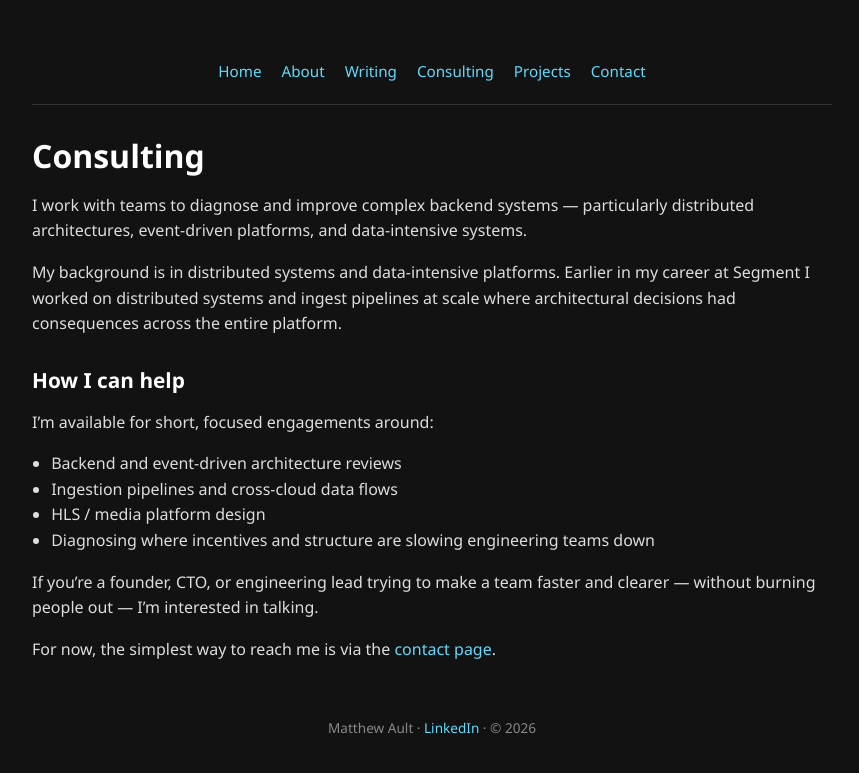
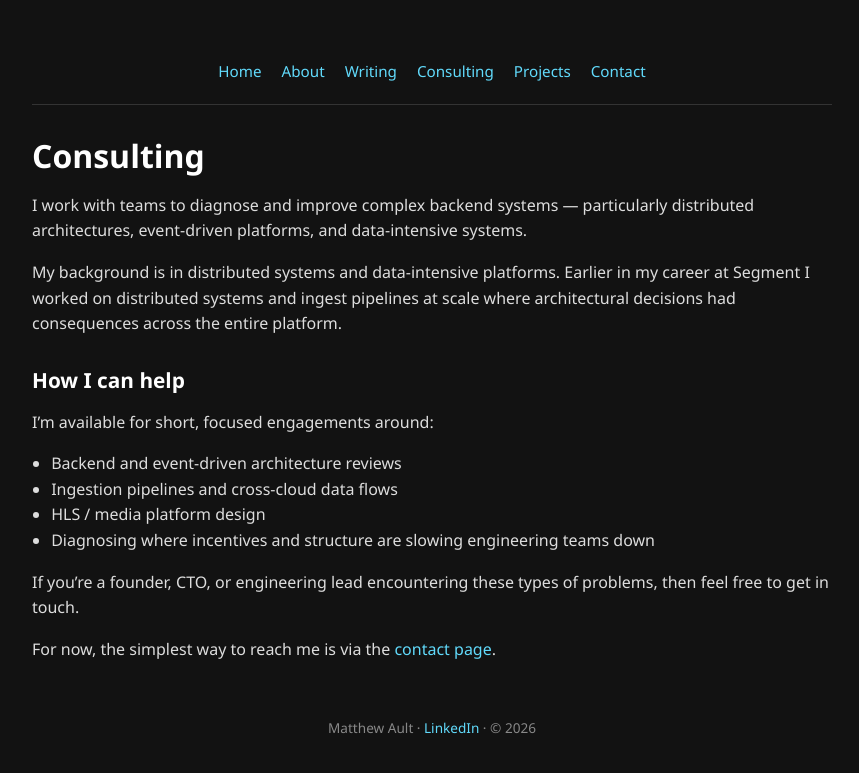
Before and after one commit to aultimus/foobarcat-homepage, a Jekyll site: the page built from consulting/index.html, in a window 1280 px wide. Shown: the top 773 px of the page, without its empty margins (208-1067 px from the left). Built offline with Jekyll 4.4.1, drawn with Linux system fonts in a browser that asks for light colours.

Commit message:
refine consulting positioning

```diff
--- a/consulting/index.html
+++ b/consulting/index.html
@@ -137,8 +137,8 @@
             </ul>
 
             <p>
-                If you’re a founder, CTO, or engineering lead trying to make a team faster and
-                clearer — without burning people out — I’m interested in talking.
+                If you’re a founder, CTO, or engineering lead encountering these types of problems,
+                then feel free to get in touch.
             </p>
 
             <p>
```
